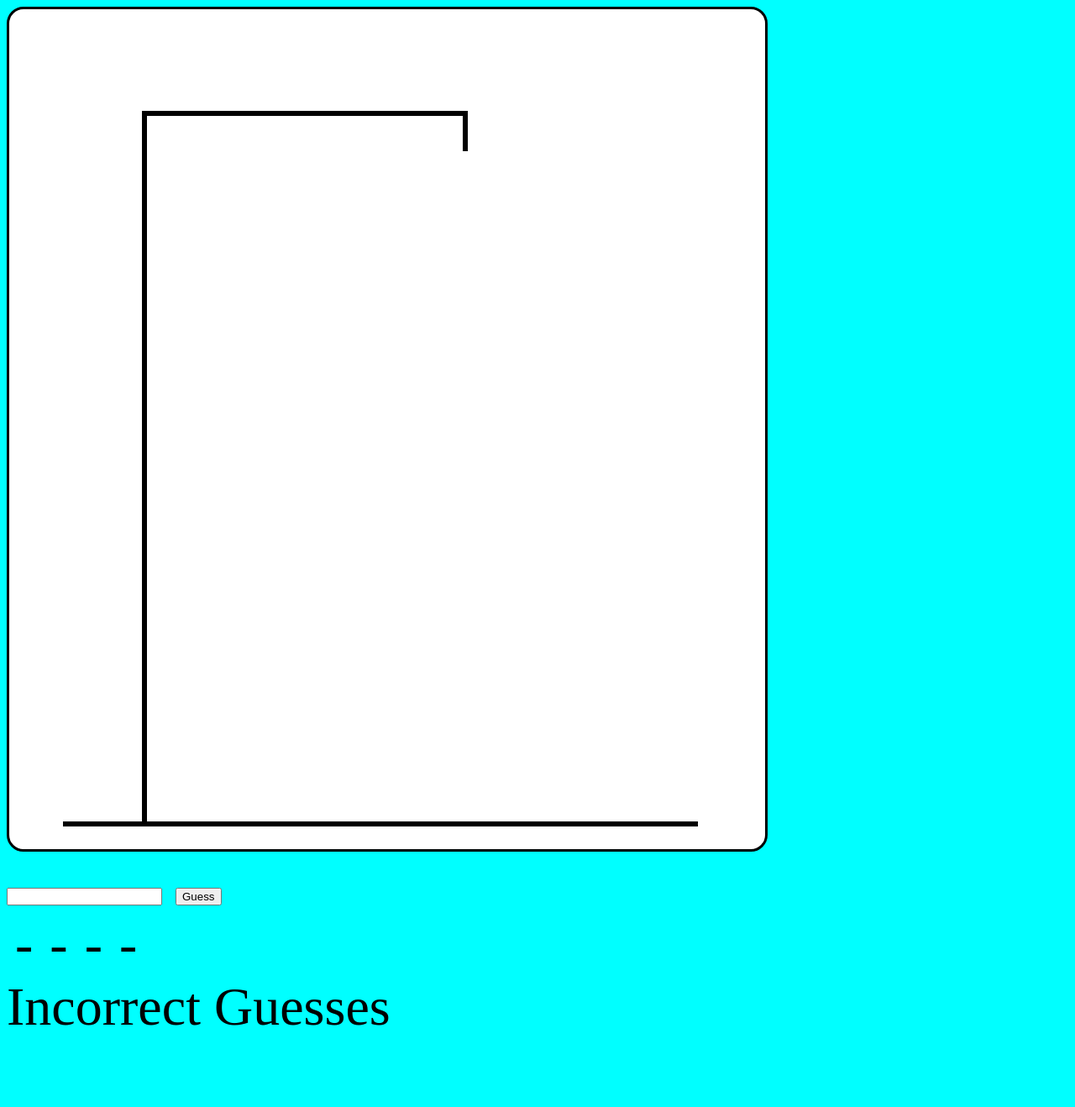
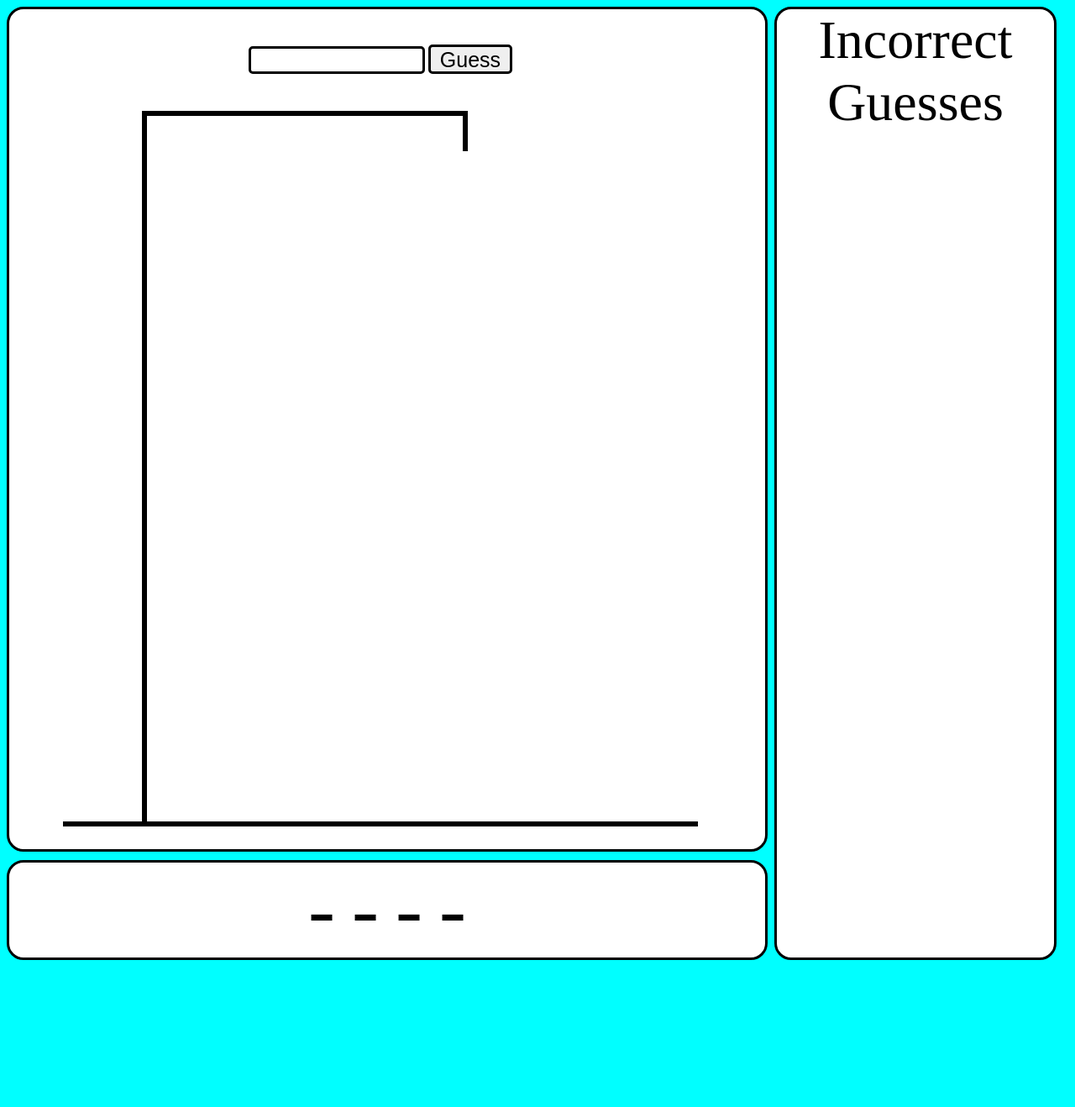
Before and after one commit to DerekPhung/hangMan, a plain HTML site: page index.html in a window 1280 px wide. Shown: the whole page at 84% size. After the commit the page ends 1146 px from the top, so only its background shows below. Drawn offline with Linux system fonts and the light colour scheme.

Commit message:
Design Stuff

```diff
--- a/controller.js
+++ b/controller.js
@@ -75,7 +75,7 @@ function showing(letter){
     }
     // wrong counter increments when you guess wrong
     wrongCounter++;
-    document.getElementById("wrong").innerHTML += letter;
+    document.getElementById("wrong").innerHTML += `<br>${letter}<br>`;
     // user has 5 guesses to guess the word if wrongCounter == 6 they lose
 
     // calls the revealHangMan function
@@ -161,11 +161,17 @@ function rightLegAppear(){
 // bug fix the pop up shows before the last correct letter is revealed
 // (done) the answer is hard coded and needs to have an implementation where it can accept any word
 // (done) design suggestion to move the dashes under the hangman
-// potentially move the incorrect guesses as well (thinking to the right)
+// (done) potentially move the incorrect guesses as well (thinking to the right)
 // (done) list of words that can be used for possible answers that will be picked randomly
 // deploy webpage to live production
 // make it mobile friendly
 
-// What I have done on Thursday
-// Made it less "Hard code" now picks a random word from the word bank instead of one set answer
-// moved the guess to below the hangman for design changes
+// Friday was dedicated to design
+// moved incorrect guesses to the right
+// created a border/box for the incorrect guesses
+// created a border box for the dashes
+// centered the dashes
+// moved the input guess box inside the hangman box (Top)
+// created a container for hangman and incorrect so that when you full screen it still looks the same
+// created a border radius for the input box as well as the button
+// fully utilized the incorrect box for incorrect guesses via <br> statements vertical instead of horizontal
--- a/index.html
+++ b/index.html
@@ -11,7 +11,14 @@
 </head>
 <body>
 
+    <div id="box">
         <div id="hangMan">
+
+            <div id="userInput">
+                <input id="scanner" type="text" minlength="1" maxlength="1"/>
+                <button id="btn" onclick="guessing()">Guess</button>
+            </div>
+
             <div id="head" class="gone"></div>
             <div id="body" class="gone"></div>
             <div id="leftArm" class="gone"></div>
@@ -20,6 +27,14 @@
             <div id="rightLeg" class="gone"></div>
         </div>
 
+        <div id="incorrect">
+            <div>Incorrect Guesses</div>
+            <div id="wrong"></div>
+        </div>
+    </div>
+
+
+
     <div id="hang">
         <div id="hang1"></div>
         <div id="hang2"></div>
@@ -27,19 +42,8 @@
         <div id="hang4"></div>
     </div>
 
-    <div id="userInput">
-
-        <input id="scanner" type="text" minlength="1" maxlength="1"/>
-        <button onclick="guessing()">Guess</button>
 
         <div id="dashList"></div>
 
-        <!--
-            this represents the incorrect guesses area
-        -->
-        <div>Incorrect Guesses</div>
-        <div class="dash" id="wrong"></div>
-
-    </div>
 </body>
 </html>
--- a/styles.css
+++ b/styles.css
@@ -1,13 +1,5 @@
 body{
     background-color: cyan;
-}
-
-.dash{
-    /* border: 3px solid black; */
-    width: 10px;
-    height: 1px;
-    display: inline;
-    padding: 10px;
 }
 
 #head{
@@ -69,6 +61,7 @@ body{
     width: 900px;
     height: 1000px;
     background-color: white;
+    float: left;
 }
 
 #hang1{
@@ -109,11 +102,64 @@ body{
 
 #userInput{
     /* border: 3px solid black; */
-    height: 100px;
-    width: 900px;
-    font-size: 4em;
+    height: 40px;
+    width: 330px;
+    padding-top: 42px;
+    margin: auto;
 }
 
 #dashList{
-    /* font-size: 6em; */
+    font-size: 6em;
+    border: 3px solid black;
+    border-radius: 20px;
+    height: 113px;
+    width: 900px;
+    float: left;
+    text-align: center;
+    background-color: white;
+    margin-top: 10px;
 }
+
+.dash{
+    /* border: 3px solid black; */
+    width: 10px;
+    height: 1px;
+    display: inline;
+    padding: 10px;
+    margin: auto;
+}
+
+#incorrect{
+    float: right;
+    border: 3px solid black;
+    height: 1129px;
+    width: 330px;
+    background-color: white;
+    font-size: 4em;
+    border-radius: 20px;
+    text-align: center;
+}
+
+#scanner{
+    border: 3px solid black;
+    border-radius: 5px;
+    height: 25px;
+    width: 200px;
+    font-size: 25px;
+    text-align: center;
+}
+
+#btn{
+    border: 3px solid black;
+    height: 30px;
+    width: 100px;
+    padding-bottom: 28px;
+    font-size: 25px;
+    border-radius: 5px;
+}
+
+#box{
+    /* border: 3px dashed black; */
+    height: 1000px;
+    width: 1250px;
+}
```
Lines whose indentation alone changed are shown as unchanged.
